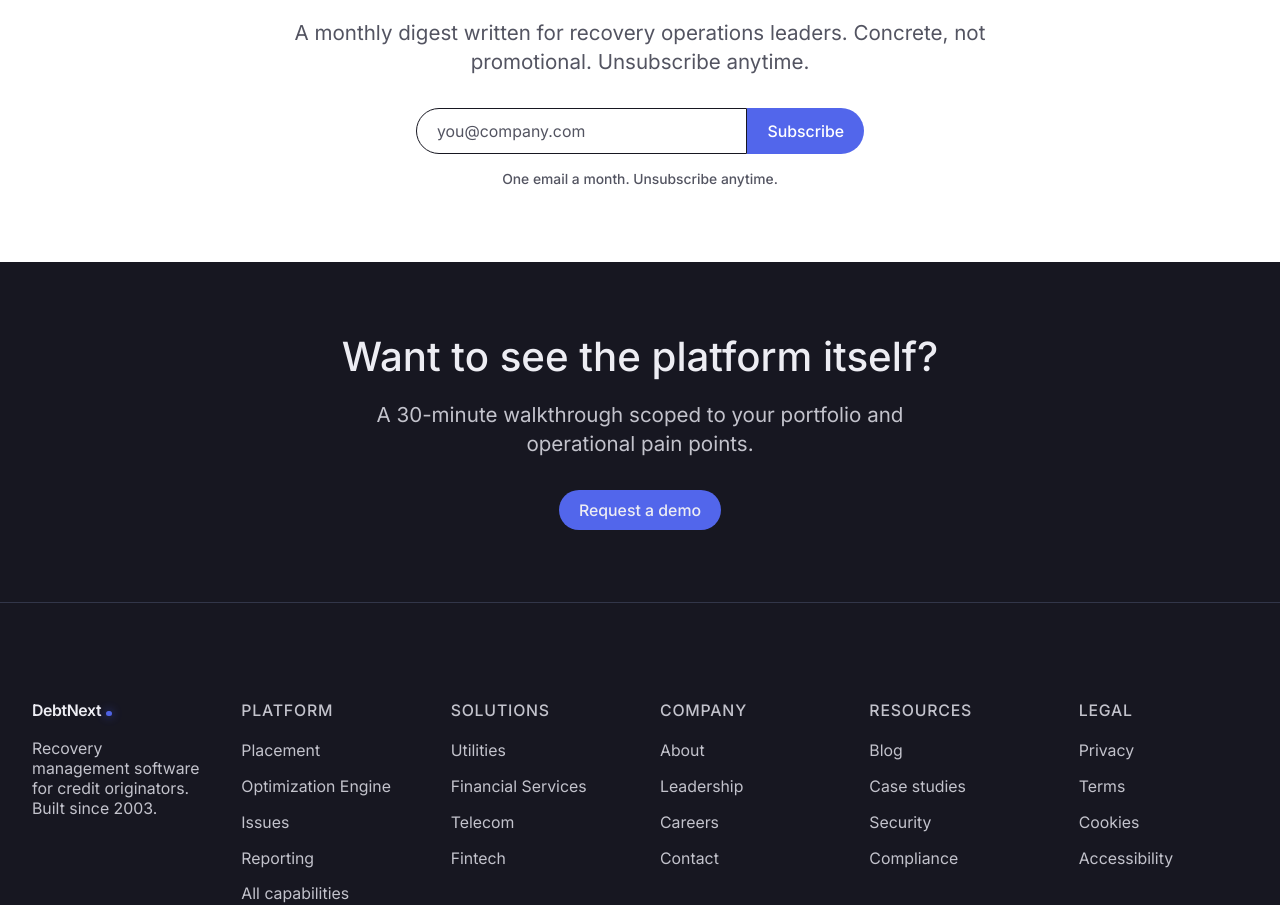
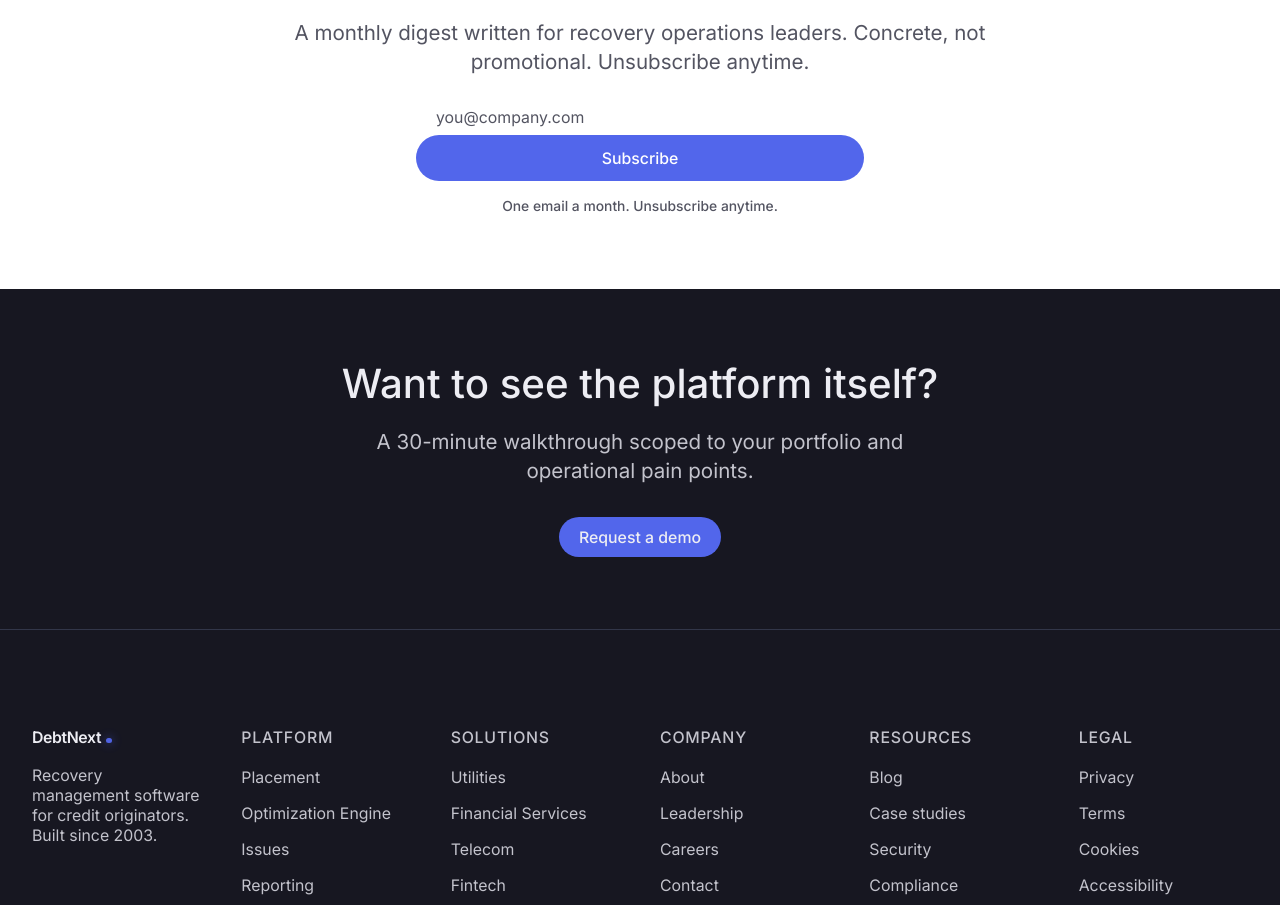
Before and after one commit to connorsewer/debtnext-com-redesign, a Next.js app: page /resources in a window 1280 px wide. Shown: the part 1158-2063 px from the top of the page. Built offline with nearby package versions, Linux system fonts and the light colour scheme; no server answers; a web font is replaced by a local one.

Commit message:
feat(m4): AttachedForm stacks input+button below 384px container

```diff
--- a/src/components/ui/AttachedForm.tsx
+++ b/src/components/ui/AttachedForm.tsx
@@ -36,7 +36,10 @@ export function AttachedForm({
         e.preventDefault();
         onSubmitEmail?.(email);
       }}
-      className={cn("flex w-full max-w-md items-stretch gap-0", className)}
+      className={cn(
+        "container-form flex w-full max-w-md flex-col gap-2 @sm/form:flex-row @sm/form:items-stretch @sm/form:gap-0 @sm/form:rounded-[var(--radius-xl)] @sm/form:bg-[var(--card)] @sm/form:p-1",
+        className,
+      )}
     >
       <label htmlFor={id} className="sr-only">
         {inputLabel}
@@ -49,12 +52,12 @@ export function AttachedForm({
         onChange={(e) => setEmail(e.target.value)}
         placeholder={inputPlaceholder}
         required
-        className="h-[46px] min-w-0 flex-1 rounded-l-[var(--radius-md)] border border-[var(--foreground)] bg-transparent pl-5 pr-3 text-[var(--text-body-strong)] text-[var(--foreground)] placeholder:text-[var(--muted-foreground)] focus:border-[var(--primary)] focus:outline-none"
+        className="min-h-touch w-full min-w-0 rounded-[var(--radius-xl)] border border-[var(--foreground)] bg-transparent px-5 text-[var(--text-body-strong)] text-[var(--foreground)] placeholder:text-[var(--muted-foreground)] focus:border-[var(--primary)] focus:outline-none @sm/form:h-[46px] @sm/form:min-h-0 @sm/form:flex-1 @sm/form:rounded-[var(--radius-xl)] @sm/form:border-0 @sm/form:bg-transparent @sm/form:pl-5 @sm/form:pr-3"
       />
       <button
         type="submit"
         aria-label={buttonAriaLabel ?? buttonLabel}
-        className="inline-flex h-[46px] items-center justify-center rounded-r-[var(--radius-md)] bg-[var(--primary)] px-5 text-[var(--text-body-strong)] font-[420] text-white transition-colors duration-[var(--duration-instant)] hover:bg-[var(--primary-hover)] active:bg-[var(--primary-active)] focus-visible:outline-2 focus-visible:outline-offset-2 focus-visible:outline-[var(--focus)]"
+        className="min-h-touch inline-flex w-full items-center justify-center rounded-[var(--radius-xl)] bg-[var(--primary)] px-5 text-[var(--text-body-strong)] font-[420] text-white transition-colors duration-[var(--duration-instant)] hover:bg-[var(--primary-hover)] active:bg-[var(--primary-active)] focus-visible:outline-2 focus-visible:outline-offset-2 focus-visible:outline-[var(--focus)] @sm/form:h-[46px] @sm/form:min-h-0 @sm/form:w-auto @sm/form:rounded-[var(--radius-xl)]"
       >
         {buttonLabel}
       </button>
```
Also changed, not shown: 1 other file (tests, documents, lock files or other folders).
